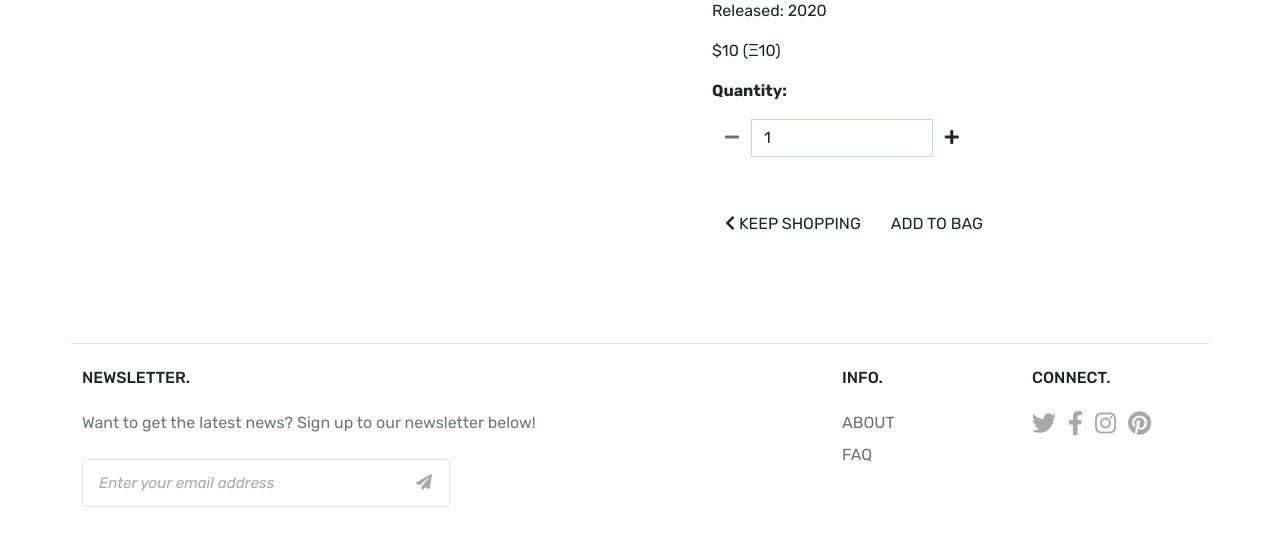
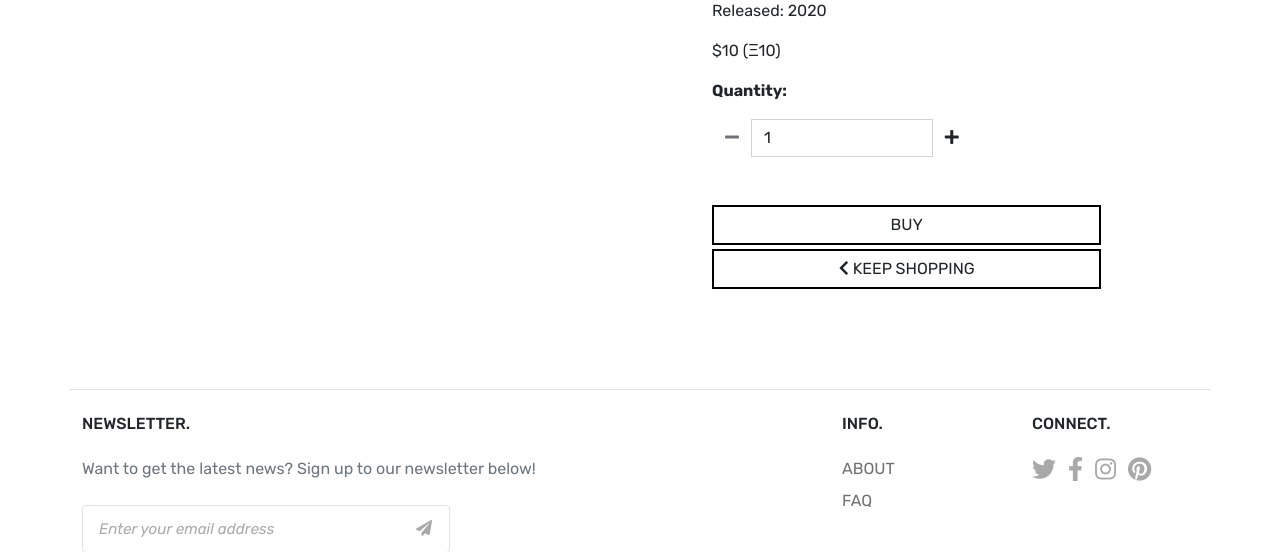
Before and after one commit to rudberga/CI-MS4-nft, a Django app: template pieces/templates/pieces/piece_detail.html in a window 1280 px wide. Shown: the part 371-923 px from the top of the page. Run offline with Django 3.2, Linux system fonts and the light colour scheme; the template is opened without the code that fills it: most values are stand-ins (such as "Sample title", 1, 10 or a date in 2020); parts of the project's set-up code (start-up, migrations or seed data) failed here and were passed over; some libraries are stand-ins or nearby versions.

Commit message:
ADD - design to buttons on detail page

```diff
--- a/pieces/templates/pieces/piece_detail.html
+++ b/pieces/templates/pieces/piece_detail.html
@@ -79,15 +79,16 @@
                                 </div>
                             </div>
 
-
                             <div class="col-12">
-                                <a href="{% url 'pieces' %}" class="btn btn-outline-black rounded-0 mt-5">
+                                <input type="submit" class="btn rounded-0 mt-5 buy-btn" value="BUY">
+                            </div>
+                            <div class="col-12">
+                                <a href="{% url 'pieces' %}" class="btn rounded-0 mt-1 back-btn">
                                     <span class="icon">
                                         <i class="fas fa-chevron-left"></i>
                                     </span>
                                     <span class="text-uppercase">Keep Shopping</span>
                                 </a>
-                                <input type="submit" class="btn btn-black rounded-0 text-uppercase mt-5" value="Add to Bag">
                             </div>
                             <input type="hidden" name="redirect_url" value="{{ request.path }}">
                         </div>
@@ -110,7 +111,7 @@
                             <label class="form-label" for="comment"></label>
                             </div>
                             <input type="hidden" name="piece_name" value="{{ piece.id }}">
-                            <input type="submit" class="btn btn-success" value="Post">
+                            <input type="submit" class="btn post-btn rounded-0" value="POST">
                         </form>
                     {% endif %}
                 </div>
--- a/static/css/base.css
+++ b/static/css/base.css
@@ -207,6 +207,26 @@ body {
     margin-bottom: 30px;
 }
 
+.post-btn {
+    border: 2px solid #000;
+}
+
+.buy-btn {
+    width: 75%;
+    border: 2px solid #000;
+}
+
+.back-btn {
+    width: 75%;
+    border: 2px solid #000;
+}
+
+.back-btn:hover,
+.buy-btn:hover {
+        background: #000;
+        color: #fff;
+    }
+
 /*--------------------------------- About */
 
 .about-title {
```
